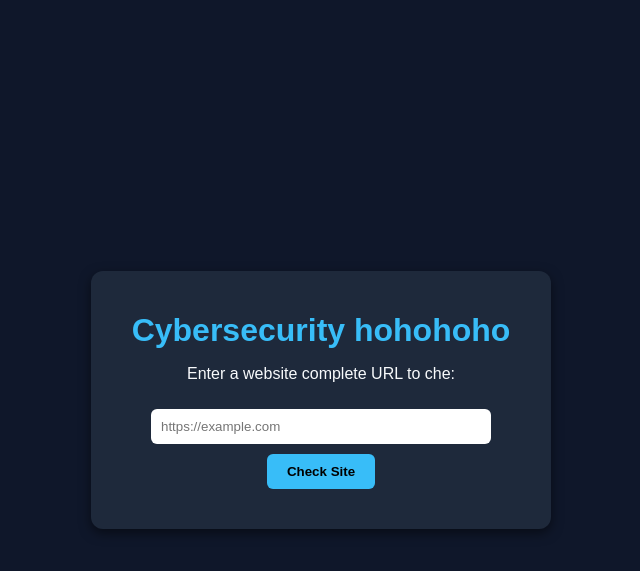
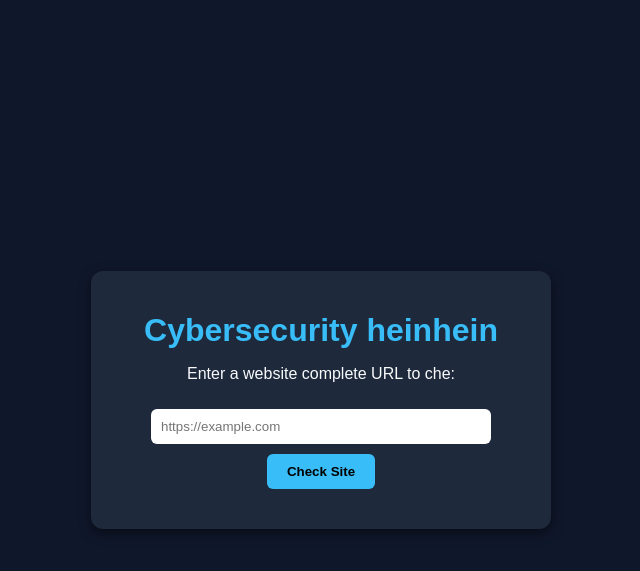
Before and after one commit to FurqanShaikh123/cybersecurity-demo, a Flask app: page / in a window 1280 px wide. Shown: the top 571 px of the page, without its empty margins (319-959 px from the left). Run offline with Flask 3, Linux system fonts and the light colour scheme.

Commit message:
this is my change

```diff
--- a/templates/index.html
+++ b/templates/index.html
@@ -8,7 +8,7 @@
 </head>
 <body>
   <div class="container">
-    <h1> Cybersecurity hohohoho </h1>
+    <h1> Cybersecurity heinhein </h1>
     <p>Enter a website complete URL to che:</p>
 
     <input type="text" id="urlInput" placeholder="https://example.com">
```
